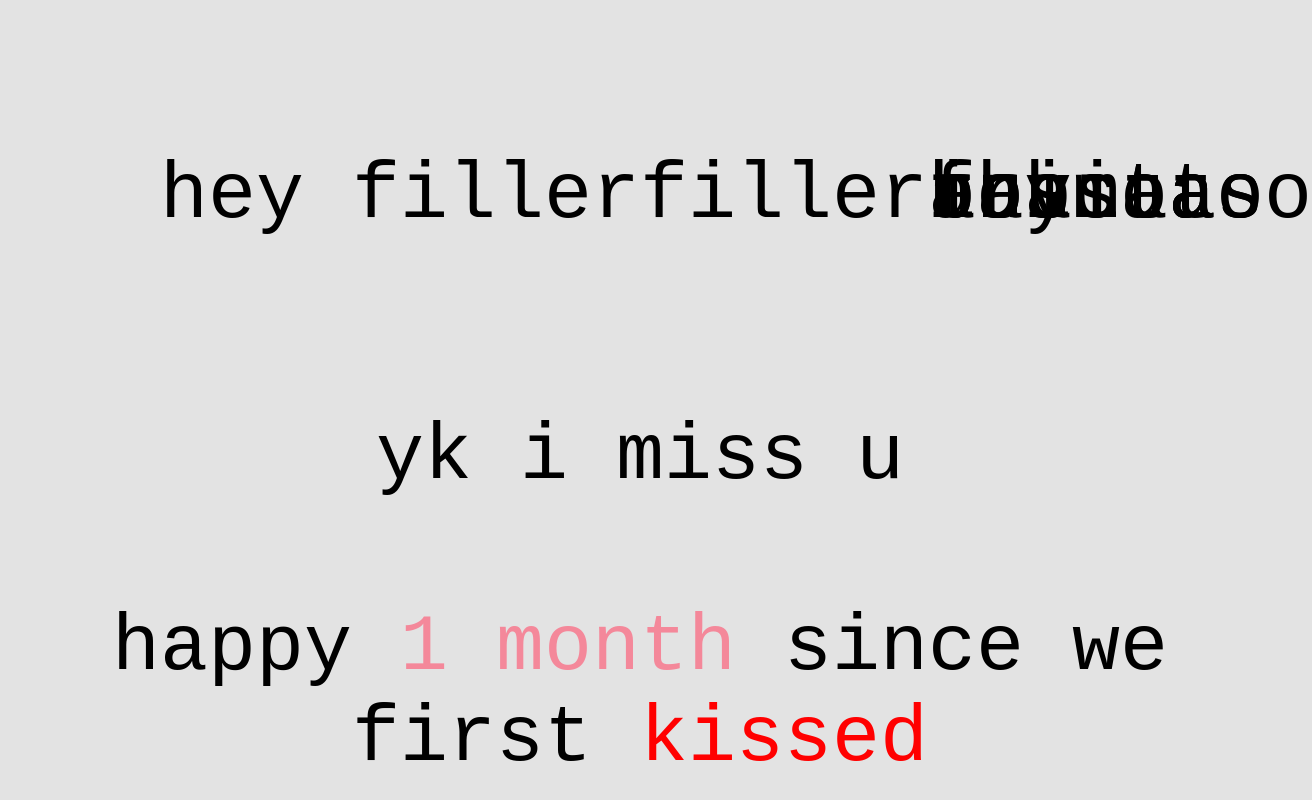
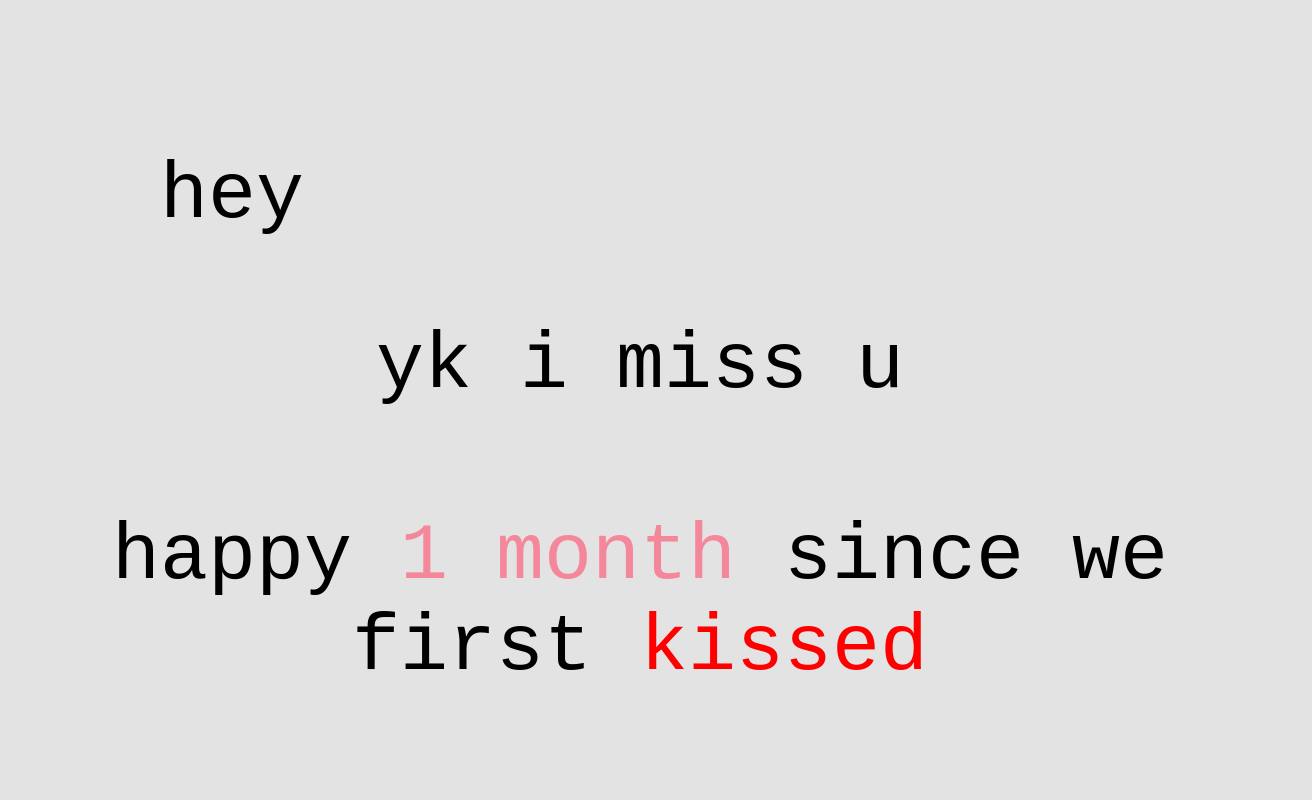
Before and after one commit to dulap16/dulap16.github.io, a plain HTML site: page MissU/index.html in a window 1280 px wide. Shown: the whole page, 1312 px wide, since content can reach past the window. Drawn offline with Linux system fonts and the light colour scheme.

Commit message:
Make a filler to hide some names

```diff
--- a/MissU/style.css
+++ b/MissU/style.css
@@ -23,3 +23,10 @@ body {
     position: absolute;
     left: 20vmin;
 }
+
+#filler {
+    position: absolute;
+    color: rgb(227, 227, 227);
+    background-color: rgb(227, 227, 227);
+    z-index: 2;
+}
```
